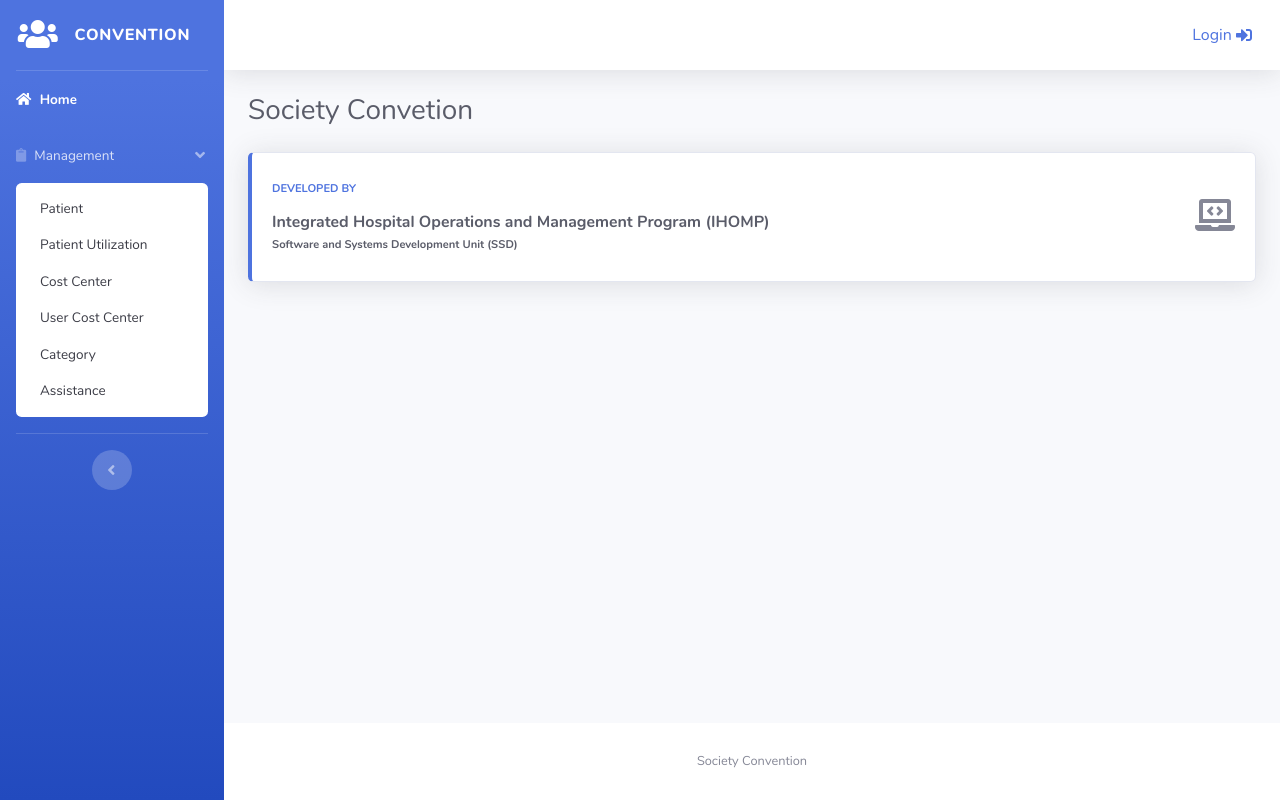
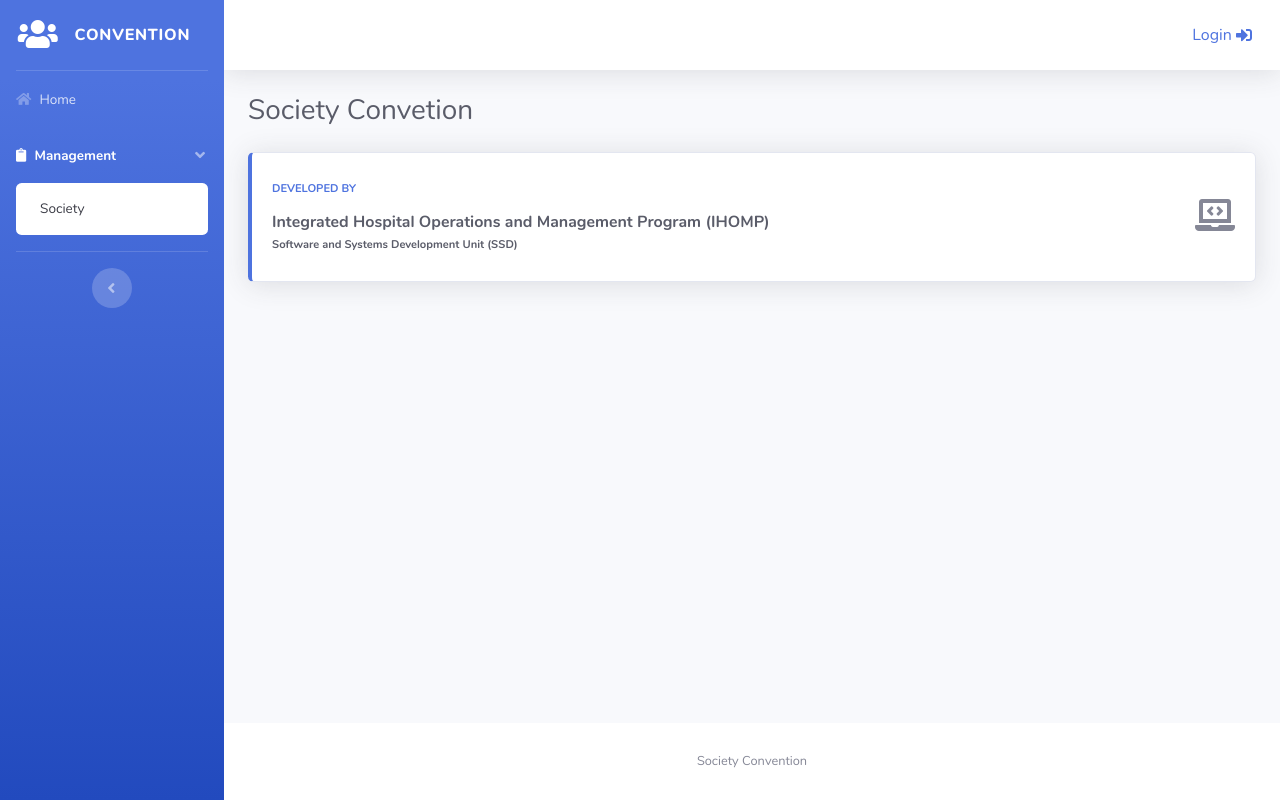
Before and after one commit to k33p0y/convention-rfid, a Django app: page / in a window 1280 px wide, after a click on "Management". Run offline with Django 3.2, Linux system fonts and the light colour scheme; some libraries are stand-ins or nearby versions.

Commit message:
Create society list page.

```diff
--- a/convention/urls.py
+++ b/convention/urls.py
@@ -22,6 +22,7 @@ from core import views as core_app_views
 urlpatterns = [
     path('', core_app_views.home, name='home'),
     path('accounts/', include('django.contrib.auth.urls')),
+    path('convention/', include('core.urls')),
     path('admin/', admin.site.urls),
 ]
 
--- /dev/null
+++ b/core/urls.py
@@ -0,0 +1,6 @@
+from django.urls import path
+from . import views
+
+urlpatterns = [
+    path('society/', views.society_list, name='society_list'),
+]
--- a/core/views.py
+++ b/core/views.py
@@ -1,4 +1,12 @@
 from django.shortcuts import render
+from .models import Participant, Convention, Society, Membership
 
 def home(request):
     return render(request, 'index.html', {})
+
+def society_list(request):
+
+    context = {
+
+    }
+    return render(request, 'core/society_list.html', context)
--- a/templates/snippets/js.html
+++ b/templates/snippets/js.html
@@ -14,7 +14,6 @@
 <script src="{% static 'sweetalert2-8.8.5/js/sweetalert2.all.min.js' %}"></script>
 
 <!-- Toggle active class in sidebar menu -->
-<!--
 <script>
     $(function (){
         // get current_active in sessionStorage
@@ -60,7 +59,6 @@
         });
     });
 </script>
--->
 
 <!-- Display user fullname in navbar -->
 <script>
--- a/templates/snippets/sidebar.html
+++ b/templates/snippets/sidebar.html
@@ -27,12 +27,12 @@
         <div id="managementCollapse" class="collapse" aria-labelledby="headingTwo" data-parent="#accordionSidebar">
             <div class="bg-white py-2 collapse-inner rounded management_menu">
                 <!-- <h6 class="collapse-header">Custom Components:</h6> -->
-                <a class="collapse-item" href="#">Patient</a>
-                <a class="collapse-item" href="#">Patient Utilization</a>
-                <a class="collapse-item" href="#">Cost Center</a>
+                <!-- <a class="collapse-item" href="#">Patient</a> -->
+                <a class="collapse-item" href="{% url 'society_list' %}">Society</a>
+                <!-- <a class="collapse-item" href="#">Cost Center</a>
                 <a class="collapse-item" href="#">User Cost Center</a>
                 <a class="collapse-item" href="#">Category</a>
-                <a class="collapse-item" href="#">Assistance</a>
+                <a class="collapse-item" href="#">Assistance</a> -->
             </div>
         </div>
     </li>
```
Also changed, not shown: core/templates/core/society_list.html (added, +16 -0 lines).
